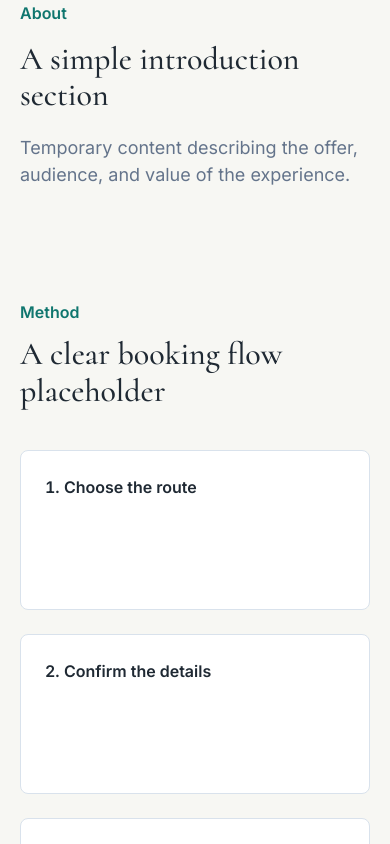
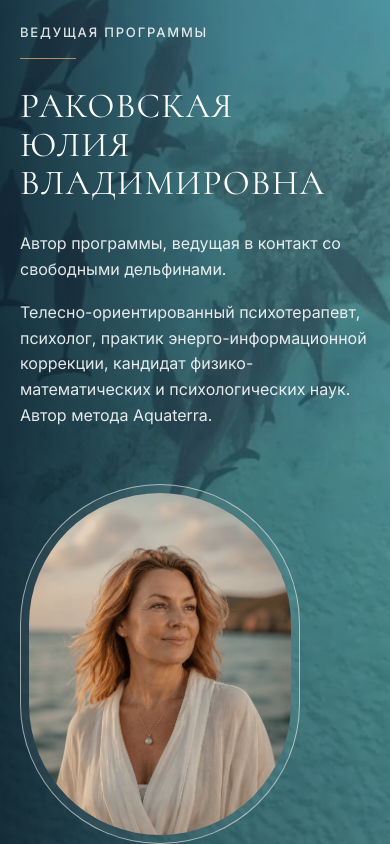
Before and after one commit to DariaKott/dolphins-website, a Next.js app: page / in a window 390 px wide. Shown: the part 880-1724 px from the top of the page. Built offline with nearby package versions, Linux system fonts and the light colour scheme.

Commit message:
first try section About

```diff
--- a/src/components/About/About.module.scss
+++ b/src/components/About/About.module.scss
@@ -1,35 +1,155 @@
-.inner {
-  display: grid;
-  grid-template-columns: 220px minmax(0, 1fr);
-  gap: 56px;
+.leader {
+  display: flex;
+  min-height: 80vh;
+  align-items: center;
+  padding: 120px 0;
+  color: #ffffff;
+  background-image:
+    var(--overlay-underwater-left),
+    var(--overlay-underwater),
+    url("../../assets/images/bg2.png");
+  background-repeat: no-repeat;
+  background-position: center center;
+  background-size: cover;
 }
 
-.label {
-  margin: 0;
-  color: var(--color-accent);
-  font-weight: 700;
+.layout {
+  display: flex;
+  width: 100%;
+  align-items: center;
+  justify-content: space-between;
+  gap: clamp(48px, 7vw, 96px);
 }
 
-.inner h2 {
-  margin: 0;
-  font-size: 40px;
-  line-height: 1.15;
+.content {
+  display: flex;
+  flex: 1 1 0;
+  max-width: 620px;
+  flex-direction: column;
+  align-items: flex-start;
 }
 
-.inner p:last-child {
-  max-width: 720px;
-  margin: 20px 0 0;
-  color: var(--color-muted);
-  font-size: 18px;
+.eyebrow {
+  margin: 0 0 28px;
+  color: rgba(255, 255, 255, 0.86);
+  font-family: var(--font-body), sans-serif;
+  font-size: 13px;
+  font-weight: 500;
+  letter-spacing: 0.14em;
+  line-height: 1.2;
+  text-transform: uppercase;
+
+  &::after {
+    display: block;
+    width: 56px;
+    height: 1px;
+    margin-top: 18px;
+    background-color: var(--color-gold);
+    content: "";
+    opacity: 0.9;
+  }
 }
 
-@media (max-width: 700px) {
-  .inner {
-    grid-template-columns: 1fr;
-    gap: 16px;
+.title {
+  max-width: 620px;
+  margin: 0;
+  color: #ffffff;
+  font-family: var(--font-heading), Georgia, serif;
+  font-size: clamp(34px, 4vw, 54px);
+  font-weight: 400;
+  letter-spacing: 0.035em;
+  line-height: 1.08;
+  text-transform: uppercase;
+}
+
+.text {
+  display: flex;
+  max-width: 560px;
+  flex-direction: column;
+  gap: 18px;
+  margin-top: 34px;
+  color: rgba(255, 255, 255, 0.88);
+  font-family: var(--font-body), sans-serif;
+  font-size: clamp(17px, 1.2vw, 20px);
+  line-height: 1.65;
+
+  p {
+    margin: 0;
+  }
+}
+
+.photoColumn {
+  display: flex;
+  flex: 0 0 360px;
+  align-items: center;
+  justify-content: center;
+}
+
+.photoFrame {
+  width: 360px;
+  height: 460px;
+  overflow: hidden;
+  border: 1px solid rgba(255, 255, 255, 0.55);
+  border-radius: 999px;
+  padding: 10px;
+  background: rgba(255, 255, 255, 0.06);
+}
+
+.photo {
+  display: block;
+  width: 100%;
+  height: 100%;
+  border-radius: 999px;
+  object-fit: cover;
+}
+
+@media (max-width: 900px) {
+  .leader {
+    padding: 96px 0;
   }
 
-  .inner h2 {
-    font-size: 32px;
+  .layout {
+    flex-direction: column;
+    align-items: flex-start;
+    gap: 56px;
+  }
+
+  .content {
+    max-width: 100%;
+  }
+
+  .photoColumn {
+    flex: initial;
+    width: 100%;
+    justify-content: flex-start;
+  }
+
+  .photoFrame {
+    width: min(320px, 100%);
+    height: 420px;
   }
 }
+
+@media (max-width: 600px) {
+  .leader {
+    padding: 80px 0;
+    background-position: center center;
+  }
+
+  .title {
+    font-size: clamp(30px, 9vw, 42px);
+    line-height: 1.1;
+  }
+
+  .text {
+    margin-top: 28px;
+    font-size: 16px;
+    line-height: 1.6;
+  }
+
+  .photoFrame {
+    width: min(280px, 100%);
+    height: 360px;
+    padding: 8px;
+  }
+}
--- a/src/components/About/About.tsx
+++ b/src/components/About/About.tsx
@@ -1,15 +1,37 @@
+import yuliaPhoto from "@/assets/images/yulia.png";
+
 import styles from "./About.module.scss";
 
 export const About = () => {
   return (
-    <section id="about" className="page-section" aria-labelledby="about-title">
-      <div className={`${styles.inner} container`}>
-        <p className={styles.label}>About</p>
-        <div>
-          <h2 id="about-title">A simple introduction section</h2>
-          <p>
-            Temporary content describing the offer, audience, and value of the experience.
-          </p>
+    <section id="about" className={styles.leader} aria-labelledby="leader-title">
+      <div className="container">
+        <div className={styles.layout}>
+          <div className={styles.content}>
+            <p className={styles.eyebrow}>ВЕДУЩАЯ ПРОГРАММЫ</p>
+            <h2 id="leader-title" className={styles.title}>
+              РАКОВСКАЯ
+              <br />
+              ЮЛИЯ ВЛАДИМИРОВНА
+            </h2>
+            <div className={styles.text}>
+              <p>Автор программы, ведущая в контакт со свободными дельфинами.</p>
+              <p>
+                Телесно-ориентированный психотерапевт, психолог, практик
+                энерго-информационной коррекции, кандидат физико-математических и
+                психологических наук. Автор метода Aquaterra.
+              </p>
+            </div>
+          </div>
+          <div className={styles.photoColumn}>
+            <div className={styles.photoFrame}>
+              <img
+                className={styles.photo}
+                src={yuliaPhoto.src}
+                alt="Раковская Юлия Владимировна"
+              />
+            </div>
+          </div>
         </div>
       </div>
     </section>
```
Also changed, not shown: src/assets/images/bg2.png (added), src/assets/images/yulia.png (added).
